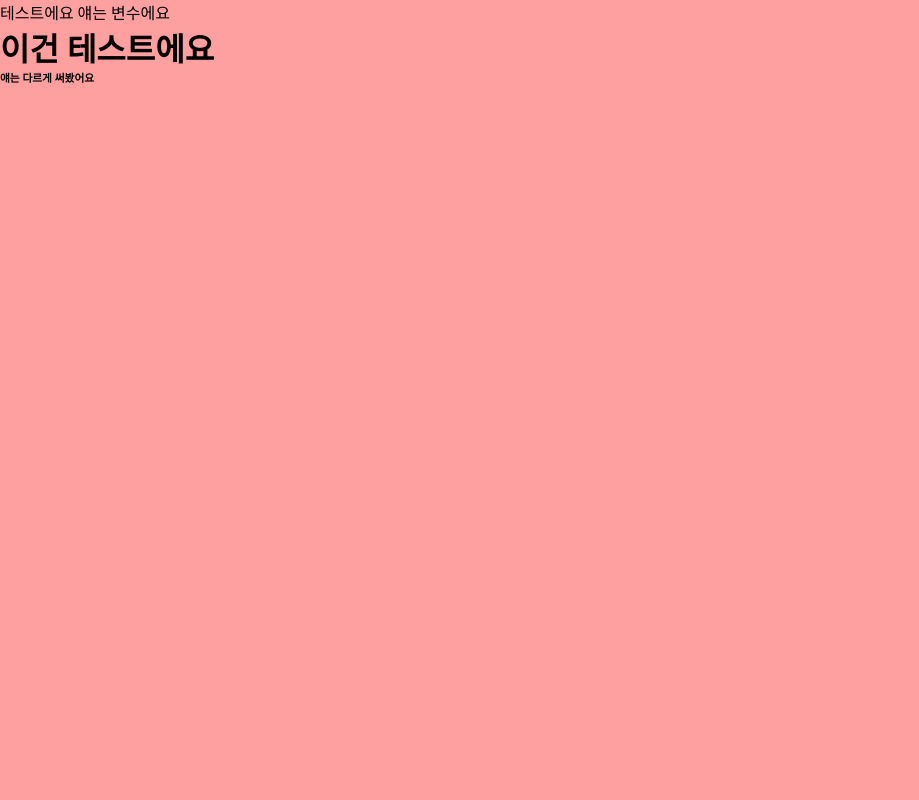
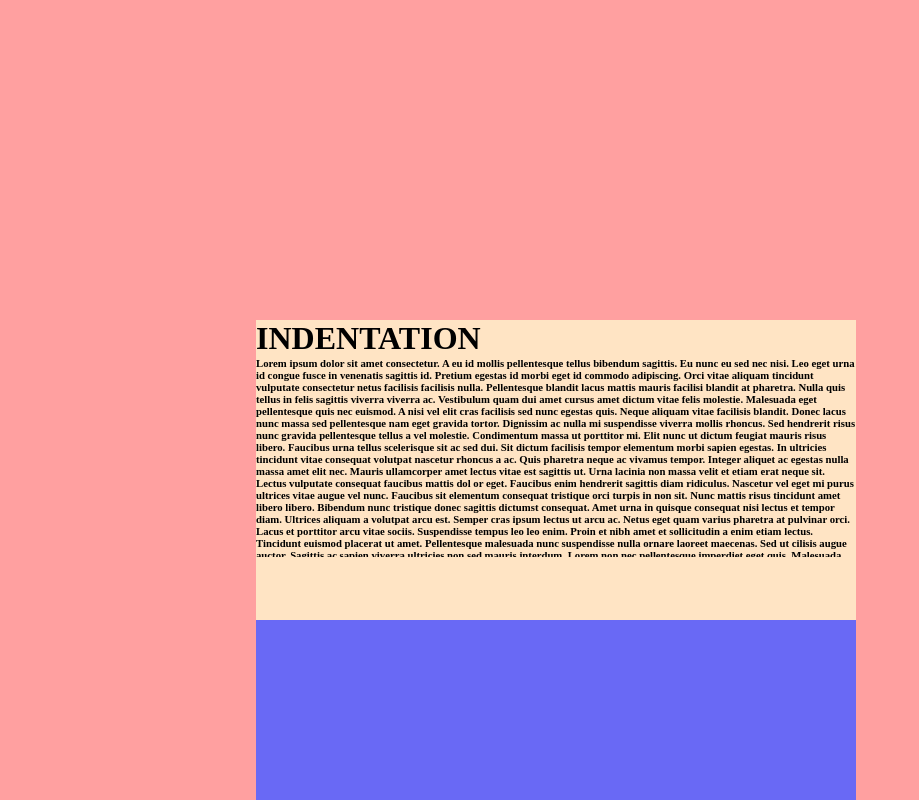
Before and after one commit to Saccharin01/-, a React app: page / in a window 1280 px wide. Shown: the top 800 px of the page, without its empty margins (0-919 px from the left). Built offline with nearby package versions, Linux system fonts and the light colour scheme.

Commit message:
backUP | todo
baseData를 동적으로 활용해서 react컴포넌트를 조합할 것.
cardContainer 속의 card가 몇 개일지 모르기 때문에 이 부분을 유연하게 만들어야 함

```diff
--- a/src/CardAssembly.tsx
+++ /dev/null
@@ -1,24 +0,0 @@
-import DivComponent from "./DivComponent";
-import H1Component from "./H1Componet";
-import H6Component from "./H6Component";
-import baseData from "./baseData"
-import React from "react";
-
-
-
-
-
-
-const CardAssembly:React.FC = ()=>{
-  const test : string = "테스트에요 얘는 변수에요"
-
-  return (
-      <DivComponent textNode={test} className="testDivClass">
-        <H1Component textNode={"이건 테스트에요"} className={"testH1Class"}/>
-        <H6Component textNode="얘는 다르게 써봤어요" className="testH6Class"/>
-      </DivComponent>
-  )
-}
-
-
-export default CardAssembly
--- /dev/null
+++ b/src/CardComponent.tsx
@@ -0,0 +1,25 @@
+import DivComponent from "./DivComponent";
+import H1Component from "./H1Componet";
+import H6Component from "./H6Component";
+import baseData from "./baseData"
+import React from "react";
+
+
+
+
+
+
+const CardComponent:React.FC = ()=>{
+
+  return (
+    <DivComponent className={baseData.cardContainer.class}>
+        <DivComponent className={baseData.card.class}>
+          <H1Component textNode={baseData.h1.textNode[0]}/>
+          <H6Component textNode={baseData.h6.textNode[0]}/>
+        </DivComponent>
+      </DivComponent>
+  )
+}
+
+
+export default CardComponent
--- a/src/DivComponent.tsx
+++ b/src/DivComponent.tsx
@@ -1,13 +1,11 @@
-
-
 interface tagInterface {
-  textNode : string
+  textNode? : string
   className? : string
   children? : React.ReactNode
 }
 
 
-const DivComponent : React.FC<tagInterface> = ({textNode, className, children }) => {
+const DivComponent : React.FC<tagInterface> = ({textNode, className, children}) => {
   return (
     <div className = {className}>
       {textNode}
--- a/src/H1Componet.tsx
+++ b/src/H1Componet.tsx
@@ -6,7 +6,7 @@ interface tagInterface{
 }
 
 
-const H1Component :React.FC<tagInterface>= ({textNode, className})=>{
+const H1Component :React.FC<tagInterface>= ({className, textNode})=>{
   return(
     <h1 className={className}>{textNode}</h1>
   )
--- a/src/H6Component.tsx
+++ b/src/H6Component.tsx
@@ -6,7 +6,7 @@ interface tagInterface {
 }
 
 
-const H6Component:React.FC<tagInterface> = ({textNode,className})=>{
+const H6Component:React.FC<tagInterface> = ({className,textNode})=>{
   return(
     <h6 className={className}>{textNode}</h6>
   )
--- a/src/index.tsx
+++ b/src/index.tsx
@@ -1,8 +1,9 @@
 import React from "react"
 import  ReactDOM  from "react-dom/client"
-// import DivComponent from "./DivComponent";
-import CardAssembly from "./CardAssembly";
+import CardAssembly from "./CardComponent";
+import "./style.css"
 const root = ReactDOM.createRoot(document.getElementById("root") as HTMLElement)
+
 
 // root.render(// <DivComponent textNode={"test"} className={"testFiled"} />
 // )
--- a/src/style.css
+++ b/src/style.css
@@ -0,0 +1,33 @@
+*{
+  margin: 0;
+  padding: 0;
+}
+#root{
+  width: 100vw;
+  height: 100vh;
+  background-color: rgb(255, 160, 160);
+}
+.cardContainer{
+  overflow: hidden;
+  position: absolute;
+  z-index: 1;
+  left: 20%;
+  top: 40%;
+  width: 600px;
+  height: 700px;
+  display: flex;
+  flex-direction: column;
+  background-color: rgb(105, 105, 245);
+
+}
+.card{
+  margin-bottom: 20px;
+  background-color: bisque;
+  height: 300px;
+  width: 600px;
+}
+h6{
+  height: 200px;
+  width: 100%;
+  overflow: auto;
+}
```
